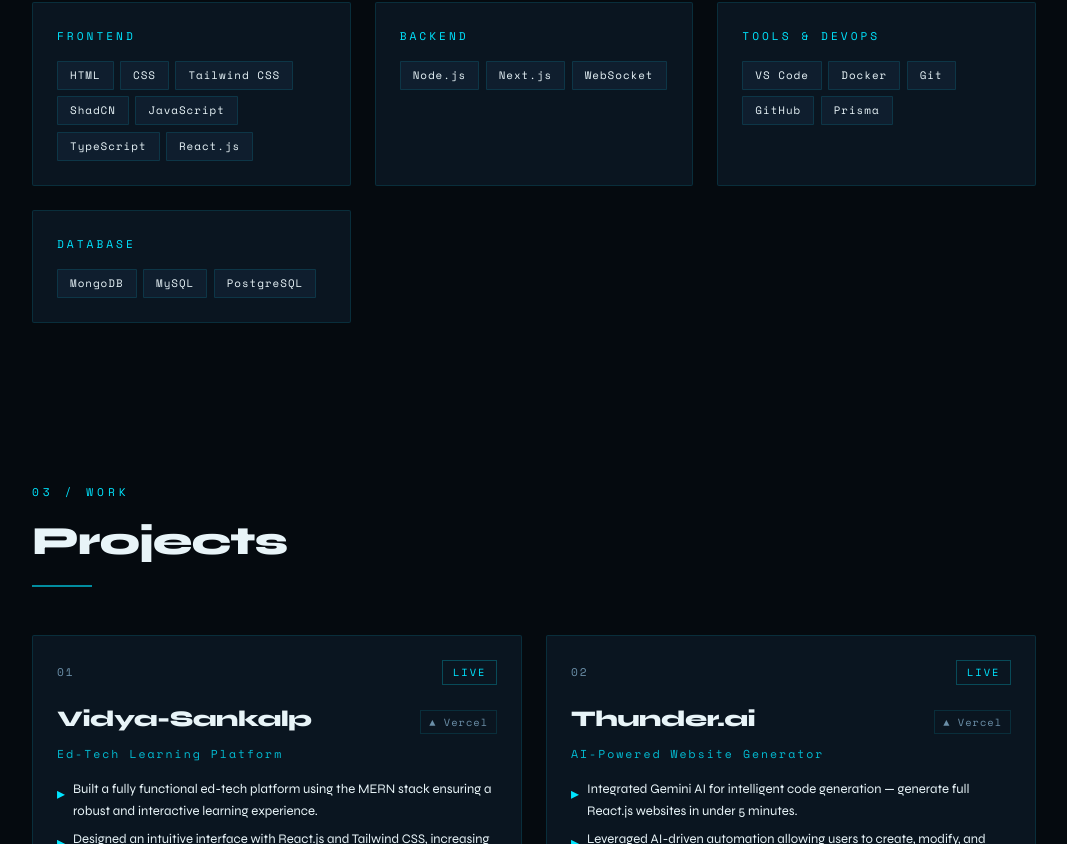
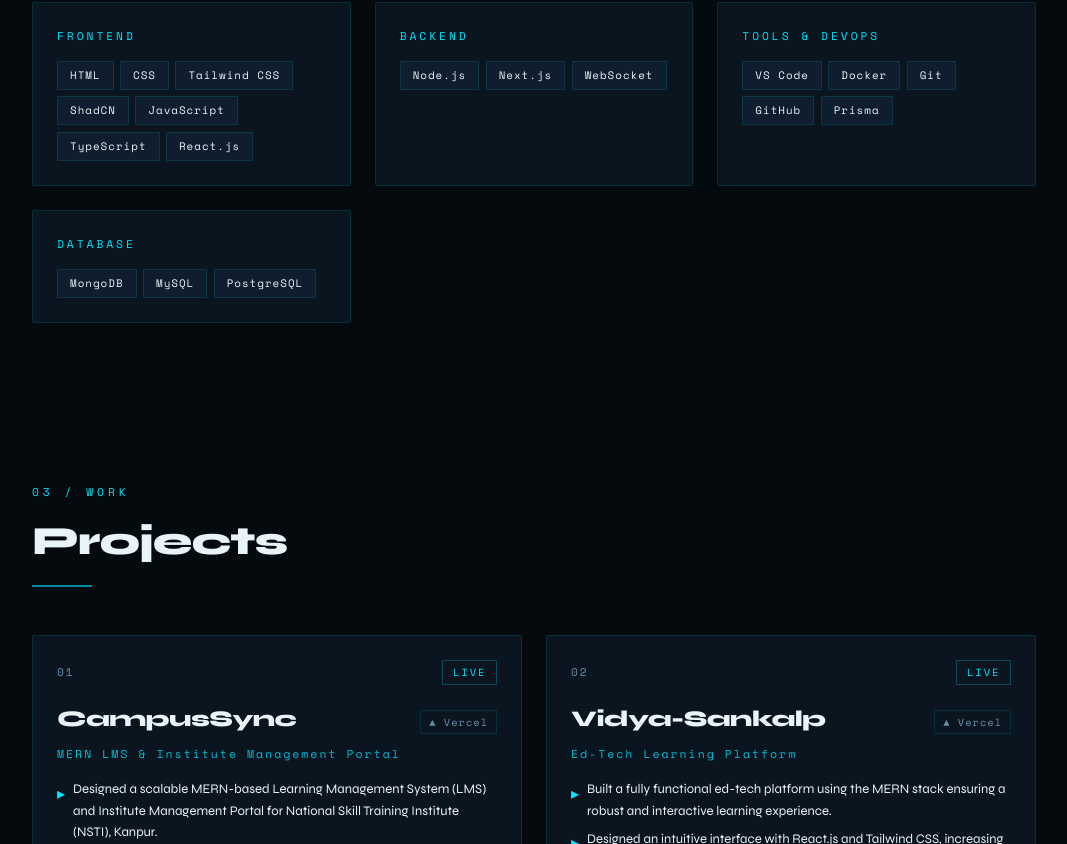
Before and after one commit to Rajput-vinay/portfolio_vinay, a React (Create React App) app: page / in a window 1280 px wide. Shown: the part 1956-2800 px from the top of the page, without its empty margins (106-1173 px from the left). Built offline with nearby package versions, Linux system fonts and the light colour scheme; the HTML template or start-up script is replaced by a standard one.

Commit message:
Add CampusSync and certification data

```diff
--- a/src/data.js
+++ b/src/data.js
@@ -1,11 +1,27 @@
-export const NAV_ITEMS = ['about', 'qualification', 'skills', 'projects', 'experience', 'activities', 'contact'];
+export const NAV_ITEMS = ['about', 'qualification', 'skills', 'projects', 'experience', 'activities', 'certifications', 'contact'];
 
 export const PROJECTS = [
   {
     num: '01',
+    name: 'CampusSync',
+    live: true,
+    liveLink: 'https://campus-sync-phi.vercel.app/',
+    githubLink: 'https://github.com/Rajput-vinay/campus_sync',
+    tagline: 'MERN LMS & Institute Management Portal',
+    highlights: [
+      'Designed a scalable MERN-based Learning Management System (LMS) and Institute Management Portal for National Skill Training Institute (NSTI), Kanpur.',
+      'Built a multi-tenant architecture with Super Admin capabilities, Role-Based Access Control (RBAC), AI-driven timetable and exam generation, attendance tracking, and hostel management.',
+      'Streamlined workflows with automated email notifications and distance-based hostel allocation using Google Gemini AI, Inngest, Nodemailer, and PositionStack API.',
+    ],
+    stack: ['React.js', 'Node.js', 'Express.js', 'MongoDB', 'Tailwind CSS', 'Google Gemini AI', 'Inngest', 'Nodemailer', 'PositionStack API'],
+    deploy: 'Vercel',
+  },
+  {
+    num: '02',
     name: 'Vidya-Sankalp',
     live: true,
     liveLink:"https://vidya-sankalp.vercel.app/",
+    githubLink: 'https://github.com/Rajput-vinay',
     tagline: 'Ed-Tech Learning Platform',
     highlights: [
       'Built a fully functional ed-tech platform using the MERN stack ensuring a robust and interactive learning experience.',
@@ -16,10 +32,11 @@ export const PROJECTS = [
     deploy: 'Vercel',
   },
   {
-    num: '02',
+    num: '03',
     name: 'Thunder.ai',
     live: true,
     liveLink:"https://thunder-ai-sigma.vercel.app/",
+    githubLink: 'https://github.com/Rajput-vinay',
     tagline: 'AI-Powered Website Generator',
     highlights: [
       'Integrated Gemini AI for intelligent code generation — generate full React.js websites in under 5 minutes.',
@@ -60,17 +77,17 @@ export const EXPERIENCE = [
 ];
 
 export const QUALIFICATIONS = [
-  { year: '2019',    degree: 'Class X — Secondary',                      school: 'Agra Public School, Agra',                    pct: '80.6%' },
-  { year: '2021',    degree: 'Class XII — Senior Secondary',              school: 'Agra Public School, Agra',                    pct: '82.4%' },
-  { year: '2025',    degree: 'B.Tech — Computer Science Engineering',     school: 'Dr. Ram Manohar Lohia Avadh University',      pct: '79.8%' },
-  { year: 'Ongoing', degree: 'CITS — Computer Software Application',      school: 'National Skill Training Institute',            pct: 'Pursuing' },
+  { year: '2019',    degree: 'Class X — Secondary',                  school: 'Agra Public School, Agra',               pct: '80.6%' },
+  { year: '2021',    degree: 'Class XII — Senior Secondary',         school: 'Agra Public School, Agra',               pct: '82.4%' },
+  { year: '2025',    degree: 'B.Tech — Computer Science Engineering', school: 'Dr. Ram Manohar Lohia Avadh University', pct: '79.8%' },
+  { year: 'Ongoing', degree: 'CITS — Computer Software Application',  school: 'National Skill Training Institute',       pct: 'Pursuing' },
 ];
 
 export const SKILLS = [
   { cat: 'Frontend',       tags: ['HTML', 'CSS', 'Tailwind CSS', 'ShadCN', 'JavaScript', 'TypeScript', 'React.js'] },
   { cat: 'Backend',        tags: ['Node.js', 'Next.js', 'WebSocket'] },
-  { cat: 'Tools & DevOps', tags: ['VS Code', 'Docker', 'Git', 'GitHub','Prisma'] },
-  {cat: 'Database', tags: ['MongoDB', 'MySQL', 'PostgreSQL',]},
+  { cat: 'Tools & DevOps', tags: ['VS Code', 'Docker', 'Git', 'GitHub', 'Prisma'] },
+  { cat: 'Database',       tags: ['MongoDB', 'MySQL', 'PostgreSQL'] },
 ];
 
 export const ACTIVITIES = [
@@ -88,6 +105,13 @@ export const ACTIVITIES = [
   },
 ];
 
+export const CERTIFICATIONS = [
+  { name: 'Object-Oriented Programming', issuer: 'takeUforward' },
+  { name: 'Web Development Cohort 3', issuer: '100xDevs' },
+  { name: 'NASSCOM Python Excellence Certificate', issuer: 'Coding Ninjas' },
+  { name: 'DSA Supreme Batch', issuer: 'CodeHelp' },
+];
+
 export const CONTACT_INFO = [
   { icon: '✆', label: 'Phone',    val: '+91 99279 03610',              href: 'tel:+919927903610' },
   { icon: '✉', label: 'Email',    val: 'vinaryrajput2004vr@gmail.com', href: 'mailto:vinaryrajput2004vr@gmail.com' },
```
